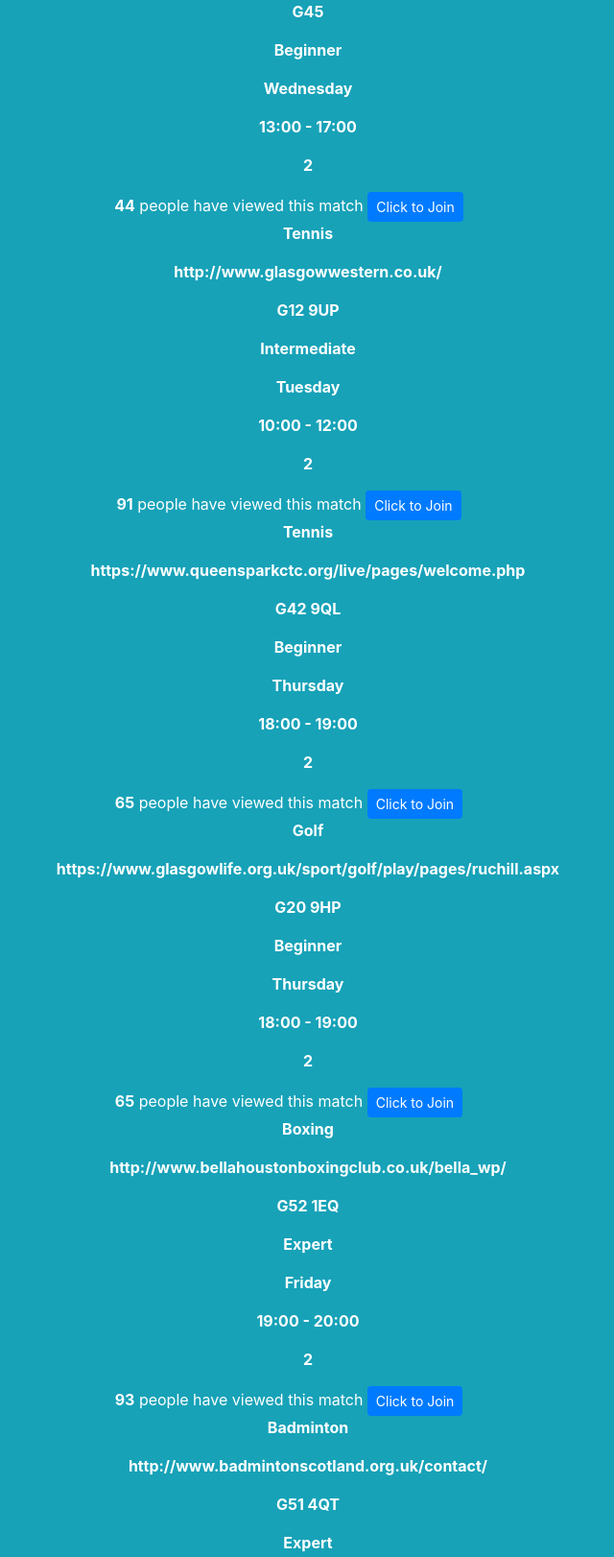
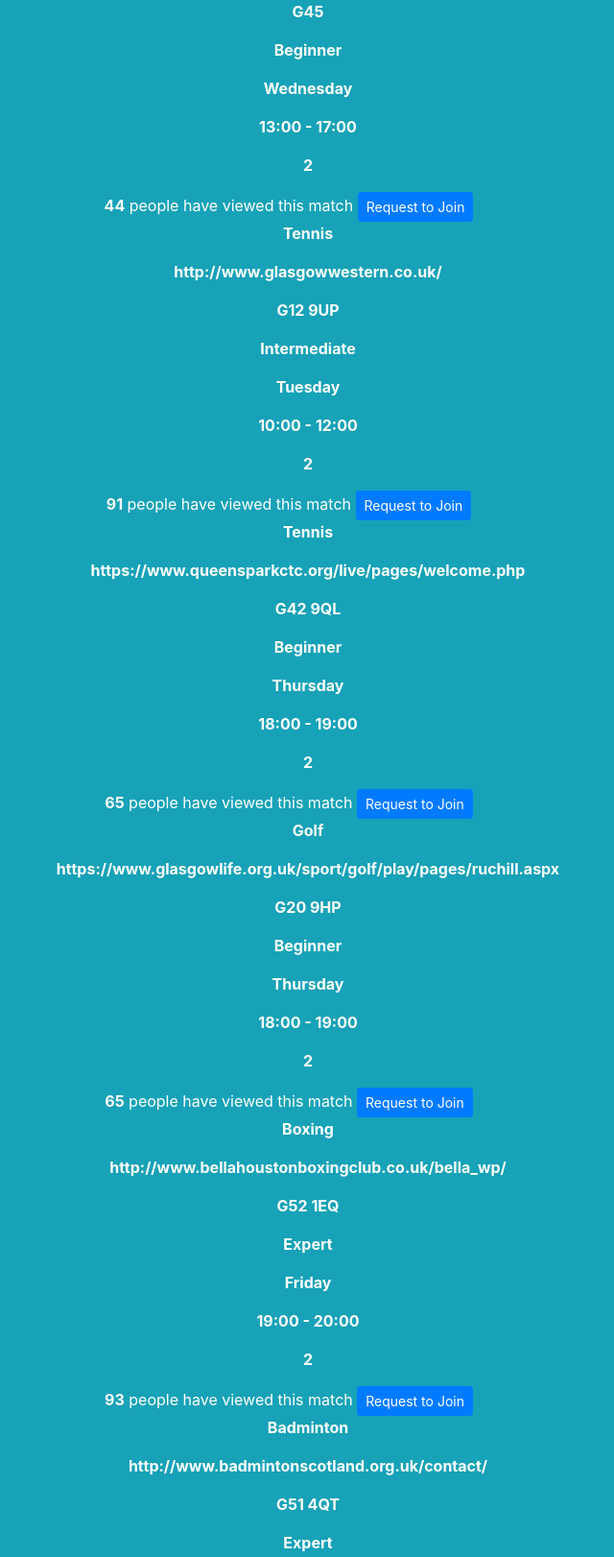
Before and after one commit to robbiemcarthur/sportsday_project, a Django app: page /sportsday/matches/ in a window 1280 px wide. Shown: the part 298-1920 px from the top of the page at 96% size, without its empty margins (339-979 px from the left). Run offline with Django 3.2, Linux system fonts and the light colour scheme; data comes from the database, SQL or seed files in the repository; some libraries are stand-ins or nearby versions.

Commit message:
request...

```diff
--- a/templates/sportsday/matches.html
+++ b/templates/sportsday/matches.html
@@ -30,7 +30,7 @@
         <strong id="view_count">{{ matches.views }}</strong> people have viewed this match
         <button id = "views" data-actid="{{matches.id}}"
                 class="btn btn-primary btn-sm" type="button">
-            Click to Join
+            Request to Join
         </button>
     </div>
     {% endfor %}
```
